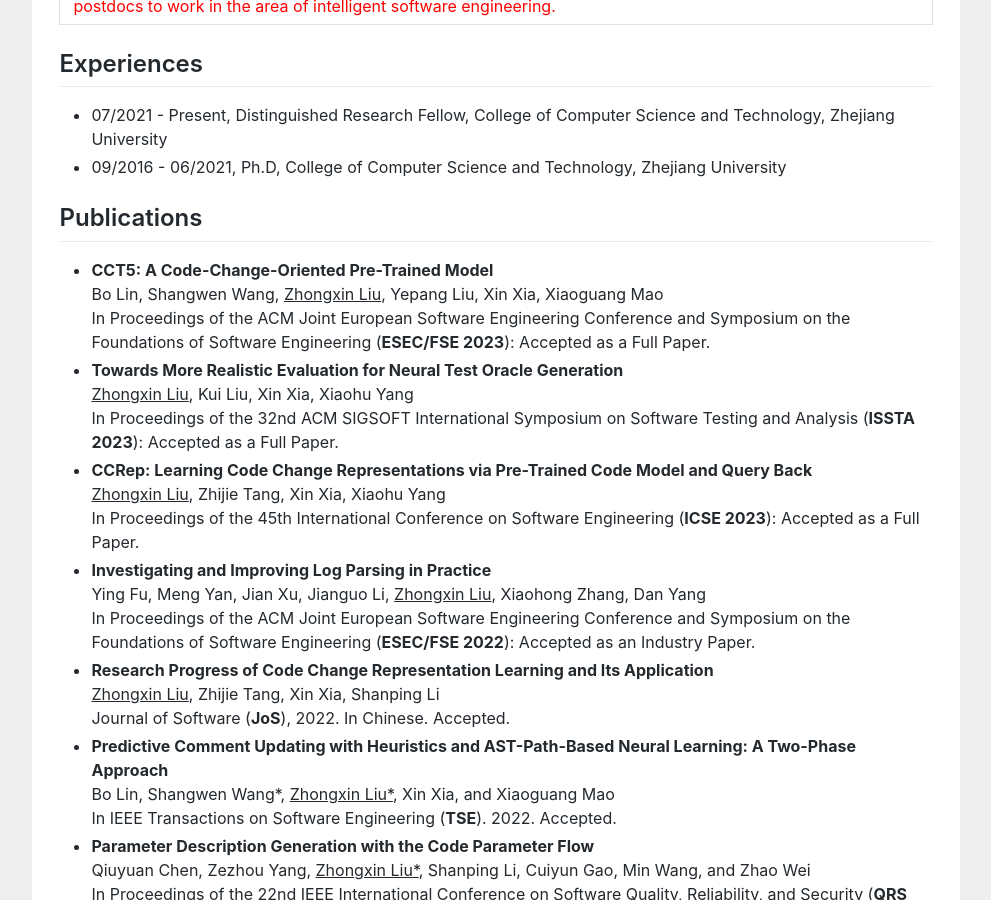
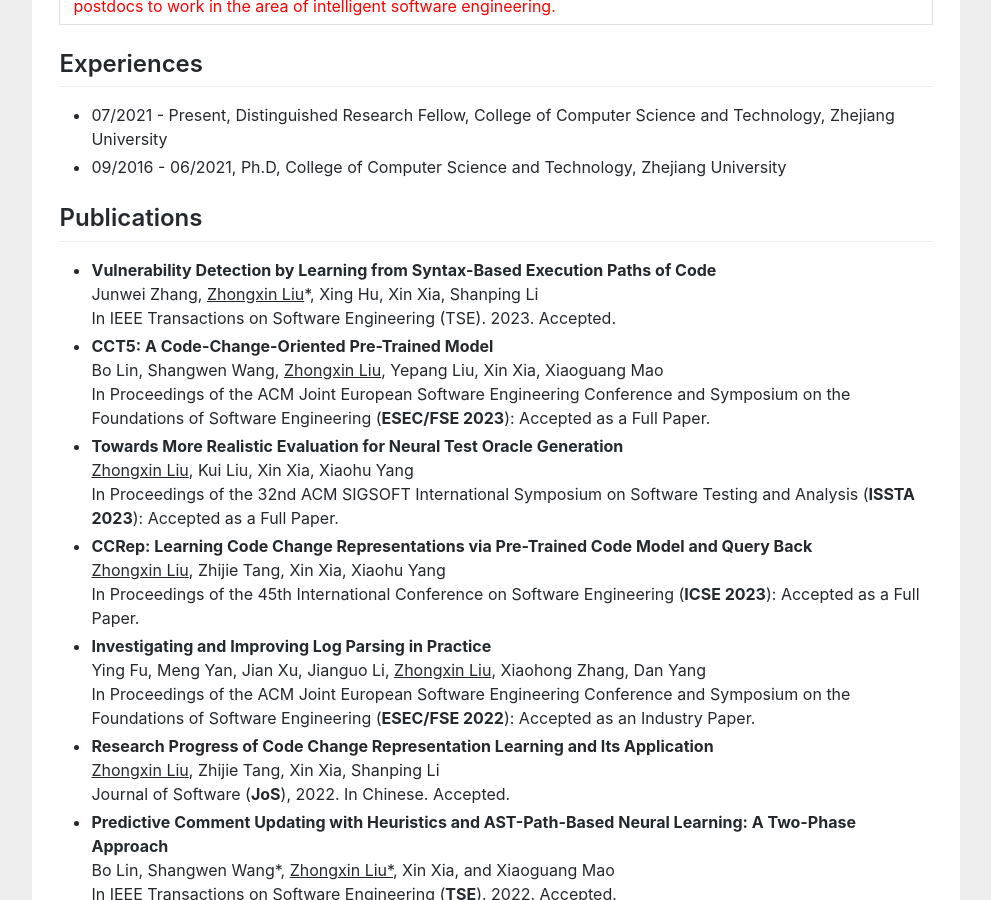
Before and after one commit to zhongxin-liu/zhongxin-liu.github.io, a Jekyll site: the page index.html, which Jekyll copies as it is, in a window 1280 px wide and 900 px high, scrolled down 653 px. Shown: the whole window, without its empty margins (144-1135 px from the left). Built offline with Jekyll 4.4.1, drawn with Linux system fonts in a browser that asks for light colours.

Commit message:
Update index.html

```diff
--- a/index.html
+++ b/index.html
@@ -78,6 +78,12 @@
 
 				<h2>Publications</h2>
 				<ul>
+					<li>
+						<b>Vulnerability Detection by Learning from Syntax-Based Execution Paths of Code</b>
+						<br>
+						Junwei Zhang, <u>Zhongxin Liu</u>*, Xing Hu, Xin Xia, Shanping Li<br>
+						In IEEE Transactions on Software Engineering (TSE). 2023. Accepted.
+					</li>
 					<li>
 						<b>CCT5: A Code-Change-Oriented Pre-Trained Model</b>
 						<br>
```
